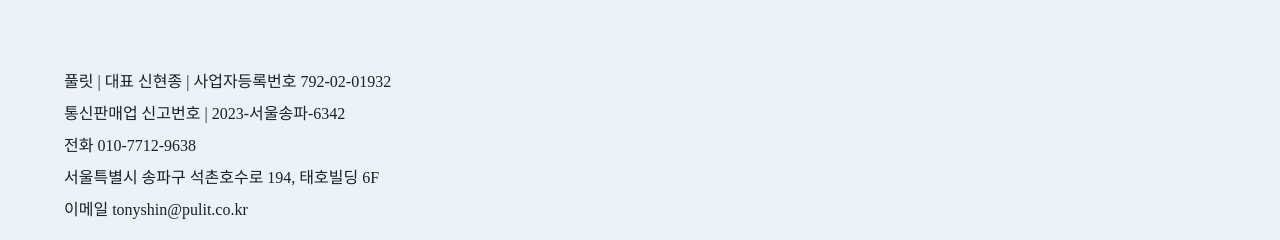
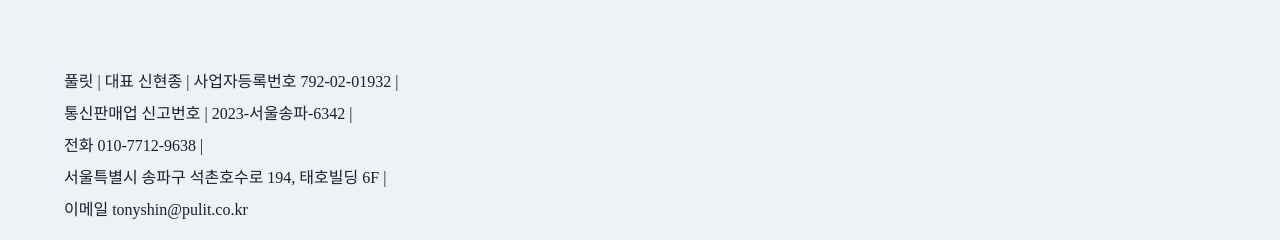
Before and after one commit to ShinHyunJong/sizy-next, a Next.js app: page / in a window 1280 px wide. Shown: the part 4285-4525 px from the top of the page. Built offline with nearby package versions, Linux system fonts and the light colour scheme; a web font is replaced by a local one.

Commit message:
통신판매업

```diff
--- a/src/components/landing/Footer.tsx
+++ b/src/components/landing/Footer.tsx
@@ -5,10 +5,10 @@
     <Box bg="gray.100" py={24}>
       <Container maxW="8xl" px={16}>
         <Stack>
-          <Text>풀릿 | 대표 신현종 | 사업자등록번호 792-02-01932</Text>
-          <Text>통신판매업 신고번호 | 2023-서울송파-6342</Text>
-          <Text>전화 010-7712-9638</Text>
-          <Text>서울특별시 송파구 석촌호수로 194, 태호빌딩 6F</Text>
+          <Text>풀릿 | 대표 신현종 | 사업자등록번호 792-02-01932 |</Text>
+          <Text>통신판매업 신고번호 | 2023-서울송파-6342 |</Text>
+          <Text>전화 010-7712-9638 |</Text>
+          <Text>서울특별시 송파구 석촌호수로 194, 태호빌딩 6F |</Text>
           <Text>이메일 tonyshin@pulit.co.kr</Text>
         </Stack>
       </Container>
--- a/src/styles/theme.ts
+++ b/src/styles/theme.ts
@@ -6,6 +6,38 @@
 const inputStyle: ComponentStyleConfig = {
   baseStyle: {},
   variants: {
+    clear: {
+      field: {
+        border: 'none',
+        outline: 'none',
+        padding: 0,
+        bg: 'transparent',
+        _focus: {
+          outline: '0px',
+          boxShadow: 'none',
+          border: 'none',
+        },
+        _hover: {
+          boxShadow: 'none',
+        },
+      },
+    },
+  },
+  defaultProps: {
+    size: 'md',
+    variant: 'outline',
+    focusBorderColor: 'point.400',
+  },
+};
+
+const textareaStyle: ComponentStyleConfig = {
+  baseStyle: {},
+  variants: {
+    outline: {
+      field: {
+        borderRadius: 'full',
+      },
+    },
     clear: {
       field: {
         border: 'none',
@@ -39,6 +71,7 @@
   colors,
   components: {
     Input: inputStyle,
+    Textarea: textareaStyle,
   },
 });
 
```
